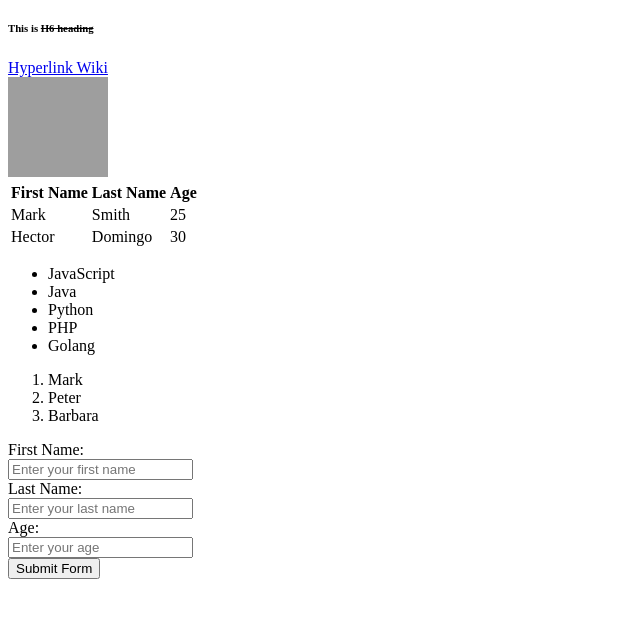
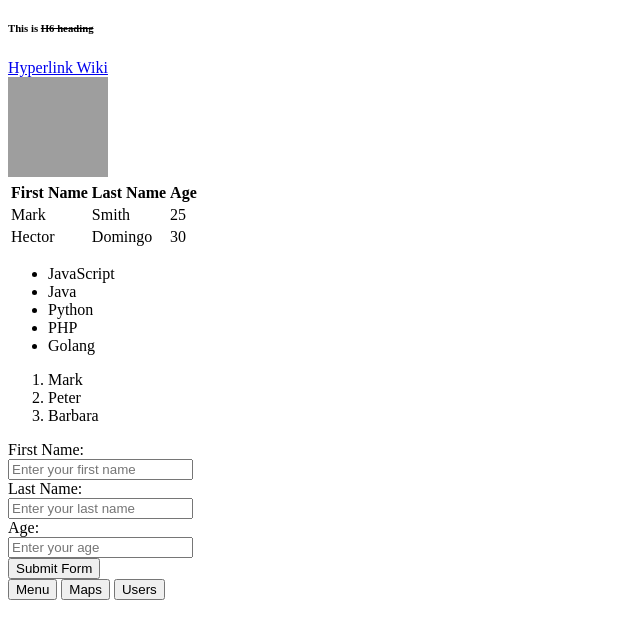
Before and after one commit to Firessean/WebdriverIO-learning, a plain HTML site: page Udemy-HTML/index.html in a window 1280 px wide. Shown: the part 110-748 px from the top of the page, without its empty margins (0-640 px from the left). Drawn offline with Linux system fonts and the light colour scheme; grey boxes are pictures that could not be loaded.

Commit message:
Learn about buttons

```diff
--- a/Udemy-HTML/index.html
+++ b/Udemy-HTML/index.html
@@ -61,5 +61,9 @@
             <br>
             <input type="submit" value="Submit Form">
         </form>
+
+        <button data-testid="btn-menu" class="btn-large">Menu</button>
+        <button data-testid="btn-maps" class="btn-large">Maps</button>
+        <button data-testid="btn-users" class="btn-large">Users</button>
     </body>
 </html>
```
